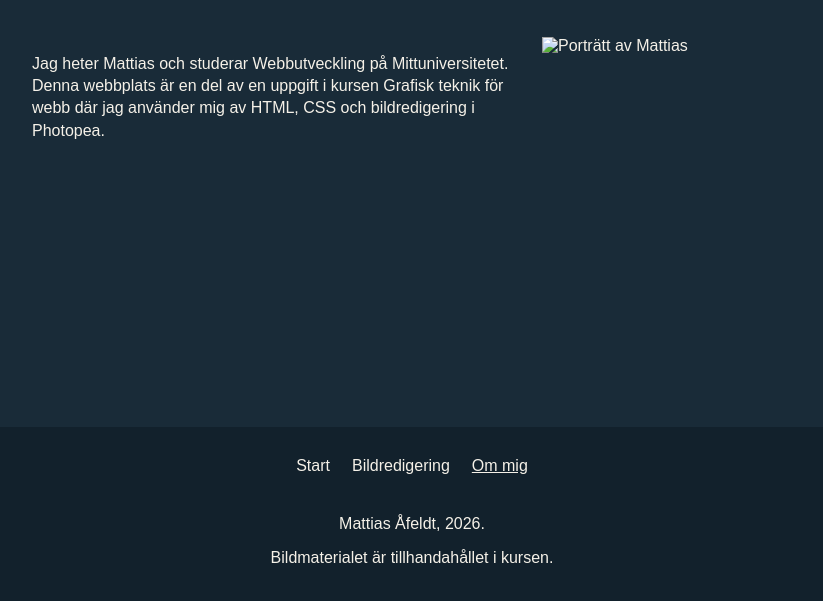
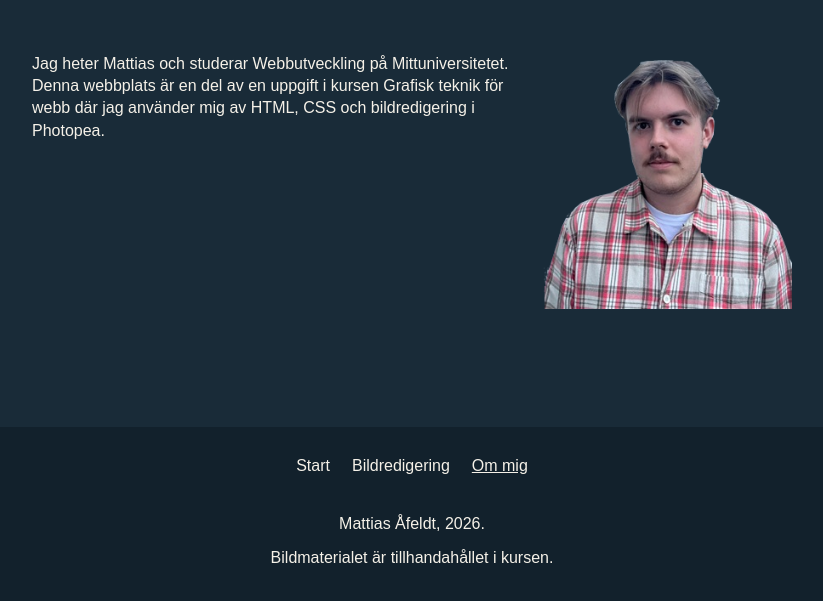
Before and after one commit to mattiasafeldt/bildserie-lab, a plain HTML site: page om-mig.html in a window 1280 px wide. Shown: the part 197-798 px from the top of the page, without its empty margins (228-1051 px from the left). Drawn offline with Linux system fonts and the light colour scheme.

Commit message:
Ändrat källa till porträttbild

```diff
--- a/om-mig.html
+++ b/om-mig.html
@@ -30,7 +30,7 @@
             Denna webbplats är en del av en uppgift i kursen Grafisk teknik för webb där jag använder mig av
             HTML, CSS och bildredigering i Photopea.
         </p>
-        <img class="portrait" src="images/portratt.png" alt="Porträtt av Mattias">
+        <img class="portrait" src="images/portrait.png" alt="Porträtt av Mattias">
         </div>
 
     </main>
```
